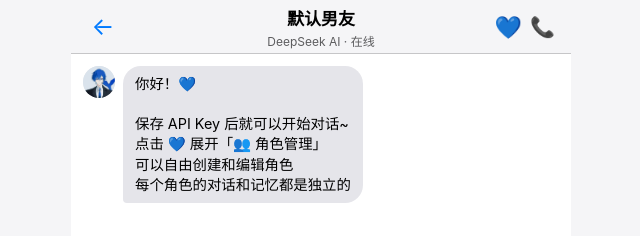
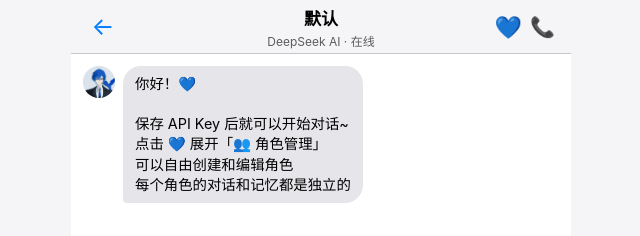
Before and after one commit to Ugu0u0/ds, a plain HTML site: page index.html in a window 1280 px wide. Shown: the top 236 px of the page, 319-959 px from the left. Drawn offline with Linux system fonts and the light colour scheme.

Commit message:
Update index.html

```diff
--- a/index.html
+++ b/index.html
@@ -318,7 +318,7 @@
         } else {
             roles = {
                 default: {
-                    name: '默认男友',
+                    name: '默认',
                     appearance: '蓝色短发扎小揪揪，183cm，蓝色鲸鱼尾巴，黑西装白内衬蓝领带',
                     personality: '温柔谦和稳重，情绪稳定，双商高，永远爱你一人',
                     style: '口语化、碎片化、高频语气词（呢、啊、呗、啦），可以骂人（牛逼、我操、他妈），表情^^',
```
